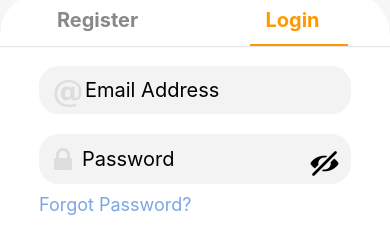
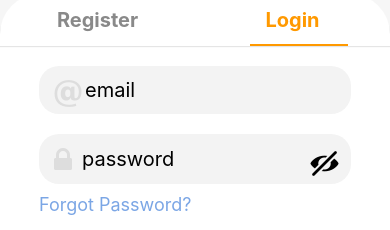
Before and after one commit to Ravinder2001/Amazon, a React Native app: screen /SignIn in a window 390 px wide. Shown: the part 195-425 px from the top of the page. Built offline with nearby package versions, Linux system fonts and the light colour scheme.

Commit message:
Update SignIn.js

```diff
--- a/src/components/SignIn.js
+++ b/src/components/SignIn.js
@@ -12,23 +12,60 @@ import {
 import React, {useState} from 'react';
 import Icon from 'react-native-vector-icons/FontAwesome';
 import Email from 'react-native-vector-icons/Entypo';
+import * as yup from 'yup';
+import {Formik} from 'formik';
 const width = Dimensions.get('window').width;
 const height = Dimensions.get('window').height;
 const SignIn = () => {
   const [secure, setSecure] = useState(false);
+  const [status, setStatus] = useState(false);
+  const schema = yup.object().shape({
+    email: yup
+      .string()
+      .email('Please enter valid email')
+      .required('Email address is required'),
+    password: yup.string().required('Password is required'),
+  });
   return (
+    <Formik
+      initialValues={{name: '', email: '', password: ''}}
+      validateOnMount={true}
+      onSubmit={values => alert(JSON.stringify(values))}
+      validationSchema={schema}>
+      {({
+        handleChange,
+        handleBlur,
+        handleSubmit,
+        values,
+        touched,
+        errors,
+        isValid,
+      }) => (
         <View style={styles.root}>
           <View style={styles.inputBox}>
             <Email name="email" size={28} style={styles.icon} />
             <TextInput
-          placeholder="Email Address"
+              onChangeText={handleChange('email')}
+              onBlur={handleBlur('email')}
+              value={values.email}
+              placeholder="email"
               style={{...styles.input, marginLeft: 3}}
             />
           </View>
+          {status ? (
+            <View>
+              {errors.email && (
+                <Text style={styles.errors}>{errors.email}</Text>
+              )}
+            </View>
+          ) : null}
           <View style={styles.inputBox}>
             <Icon name="lock" size={28} style={styles.icon} />
             <TextInput
-          placeholder="Password"
+              onChangeText={handleChange('password')}
+              onBlur={handleBlur('password')}
+              value={values.password}
+              placeholder="password"
               secureTextEntry={!secure}
               style={{...styles.input, marginLeft: 10}}
             />
@@ -48,7 +85,13 @@ const SignIn = () => {
               </Pressable>
             )}
           </View>
-
+          {status ? (
+            <View>
+              {errors.password && (
+                <Text style={styles.errors}>{errors.password}</Text>
+              )}
+            </View>
+          ) : null}
           <View>
             <Text
               style={{
@@ -64,7 +107,8 @@ const SignIn = () => {
 
           <Pressable
             onPress={() => {
-          alert('Create Account');
+              setStatus(true);
+              handleSubmit();
             }}>
             <View style={styles.btn}>
               <Text
@@ -90,7 +134,9 @@ const SignIn = () => {
             />
             <Image
               style={{width: 100, height: 100}}
-          source={{uri: 'https://img.icons8.com/bubbles/344/facebook-new.png'}}
+              source={{
+                uri: 'https://img.icons8.com/bubbles/344/facebook-new.png',
+              }}
             />
             <Image
               style={{width: 100, height: 100}}
@@ -100,11 +146,17 @@ const SignIn = () => {
             />
           </View>
           <View
-        style={{flexDirection: 'row', justifyContent: 'center', marginTop: 37}}>
+            style={{
+              flexDirection: 'row',
+              justifyContent: 'center',
+              marginTop: 37,
+            }}>
             <Text>By creating an account, you agree to Amazon's</Text>
             <Text style={{color: '#7ba6e5'}}>Term's of use</Text>
           </View>
         </View>
+      )}
+    </Formik>
   );
 };
 const styles = StyleSheet.create({
@@ -146,5 +198,10 @@ const styles = StyleSheet.create({
     marginLeft: 10,
     marginTop: 10,
   },
+  errors: {
+    color: 'red',
+    width: '80%',
+    marginHorizontal: '10%',
+  },
 });
 export default SignIn;
```
Lines whose indentation alone changed are shown as unchanged.
